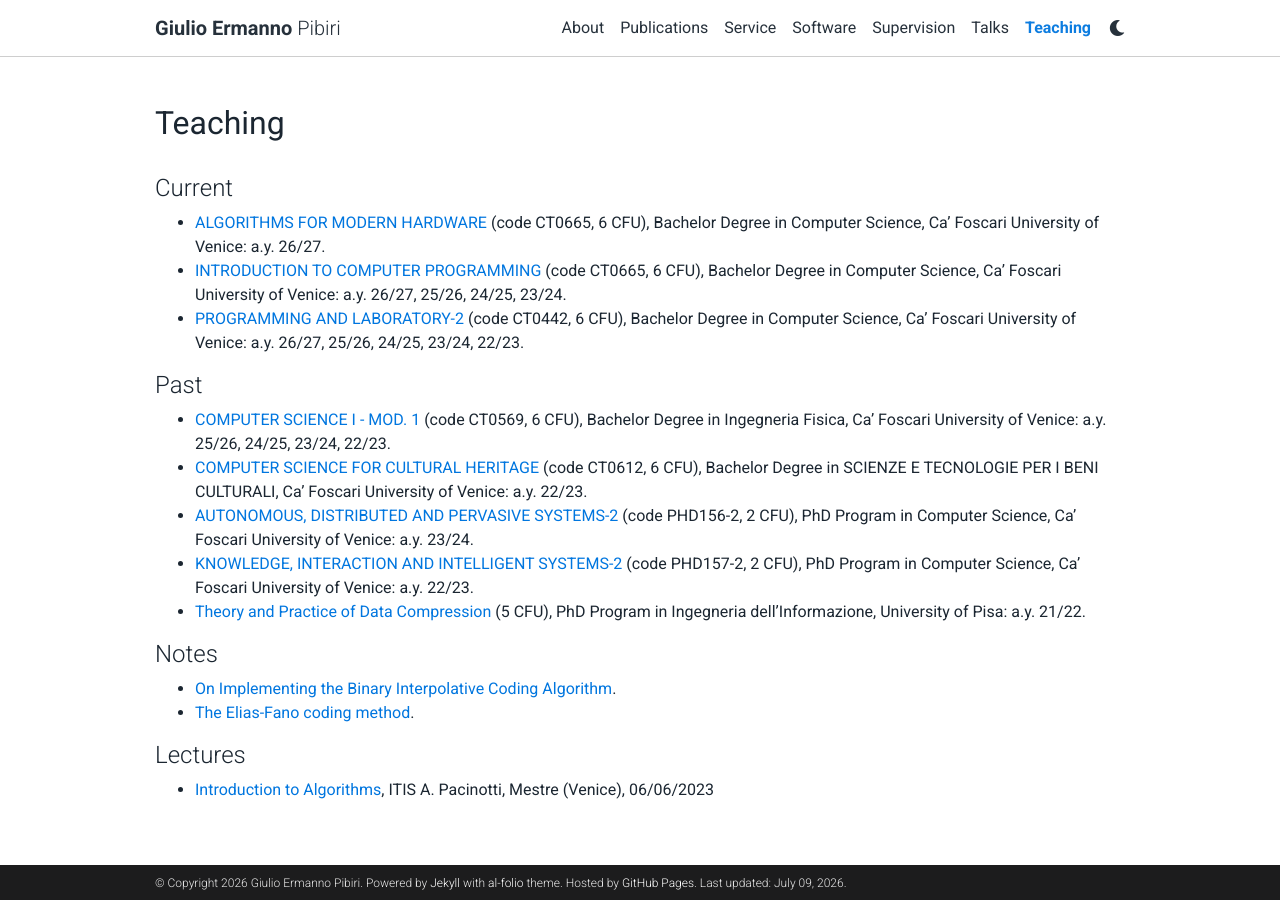
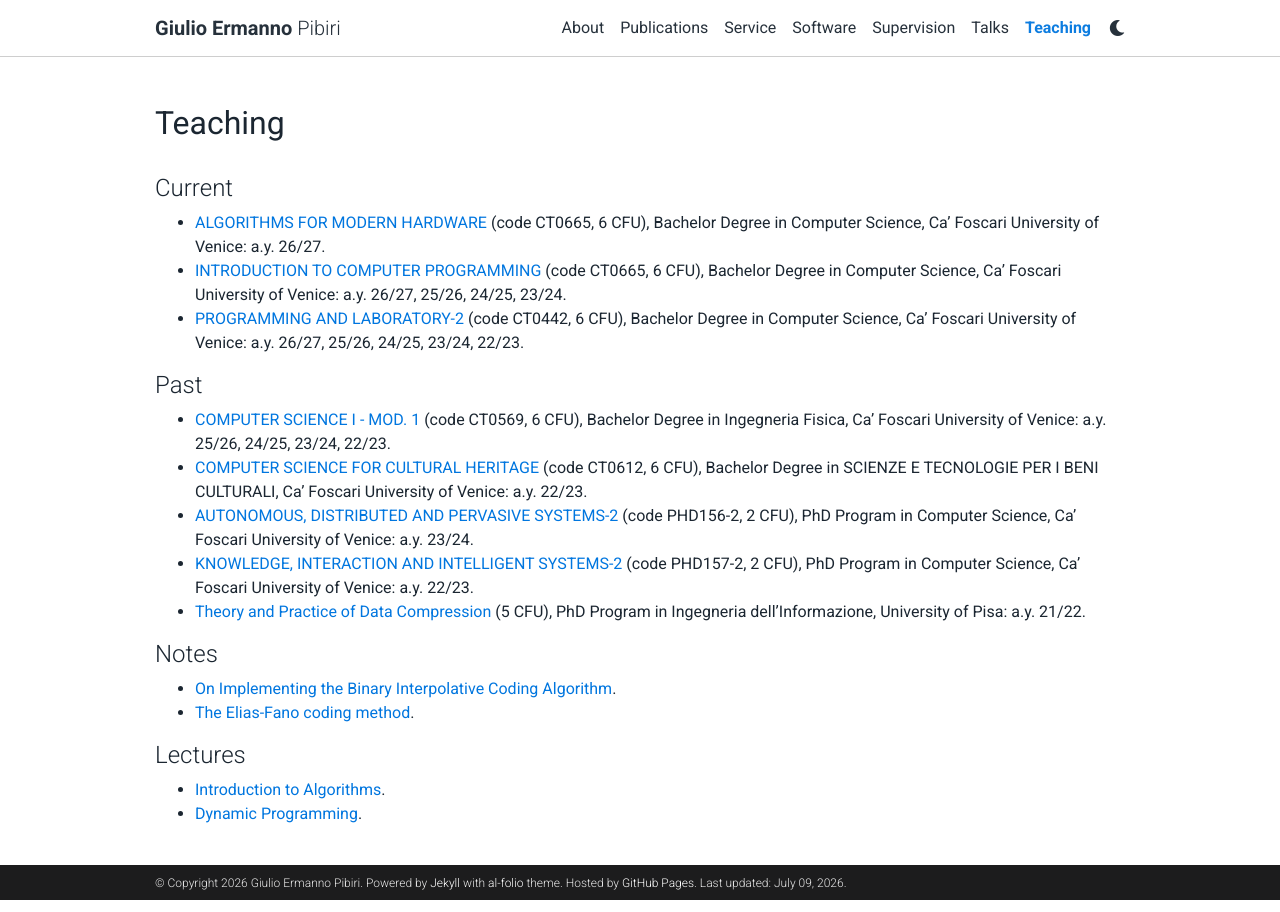
Before and after one commit to jermp/jermp.github.io, a Jekyll site: the page built from _pages/teaching.md, in a window 1280 px wide. Built offline with Jekyll 4.4.1, drawn with Linux system fonts in a browser that asks for light colours; comment, search, counter and statistics services are not loaded; a style sheet for code colours, icons or effects is not loaded.

Commit message:
added lecture about DP

```diff
--- a/_pages/teaching.md
+++ b/_pages/teaching.md
@@ -27,4 +27,5 @@ nav: true
 
 #### Lectures
 
-- [Introduction to Algorithms](assets/pdf/slides/introduction-to-algorithms.pdf){:target="\_blank"}, ITIS A. Pacinotti, Mestre (Venice), 06/06/2023
+- [Introduction to Algorithms](assets/pdf/slides/introduction-to-algorithms.pdf){:target="\_blank"}.
+- [Dynamic Programming](assets/pdf/slides/dynamic-programming.pdf){:target="\_blank"}.
```
Also changed, not shown: 1 other file.
